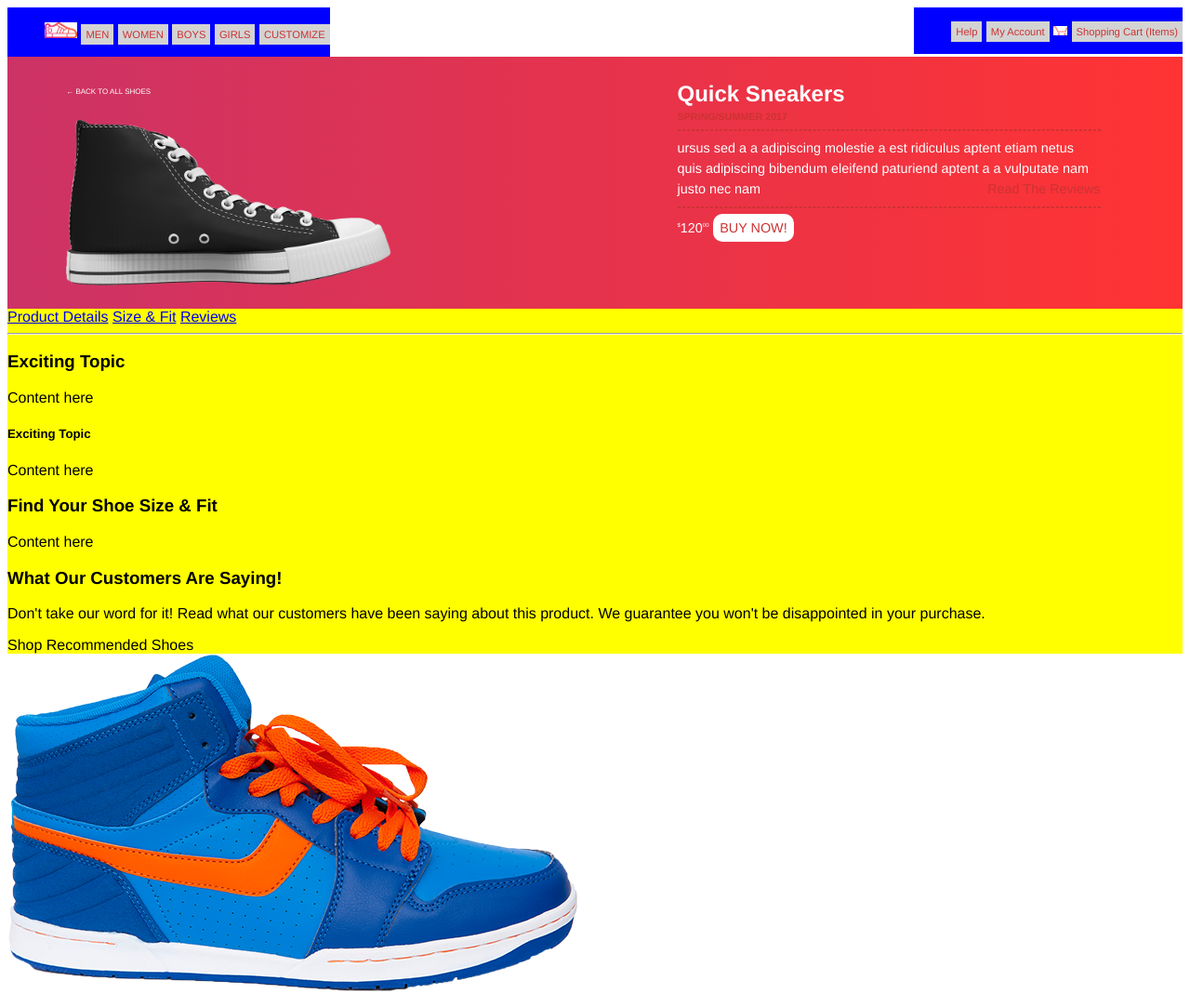
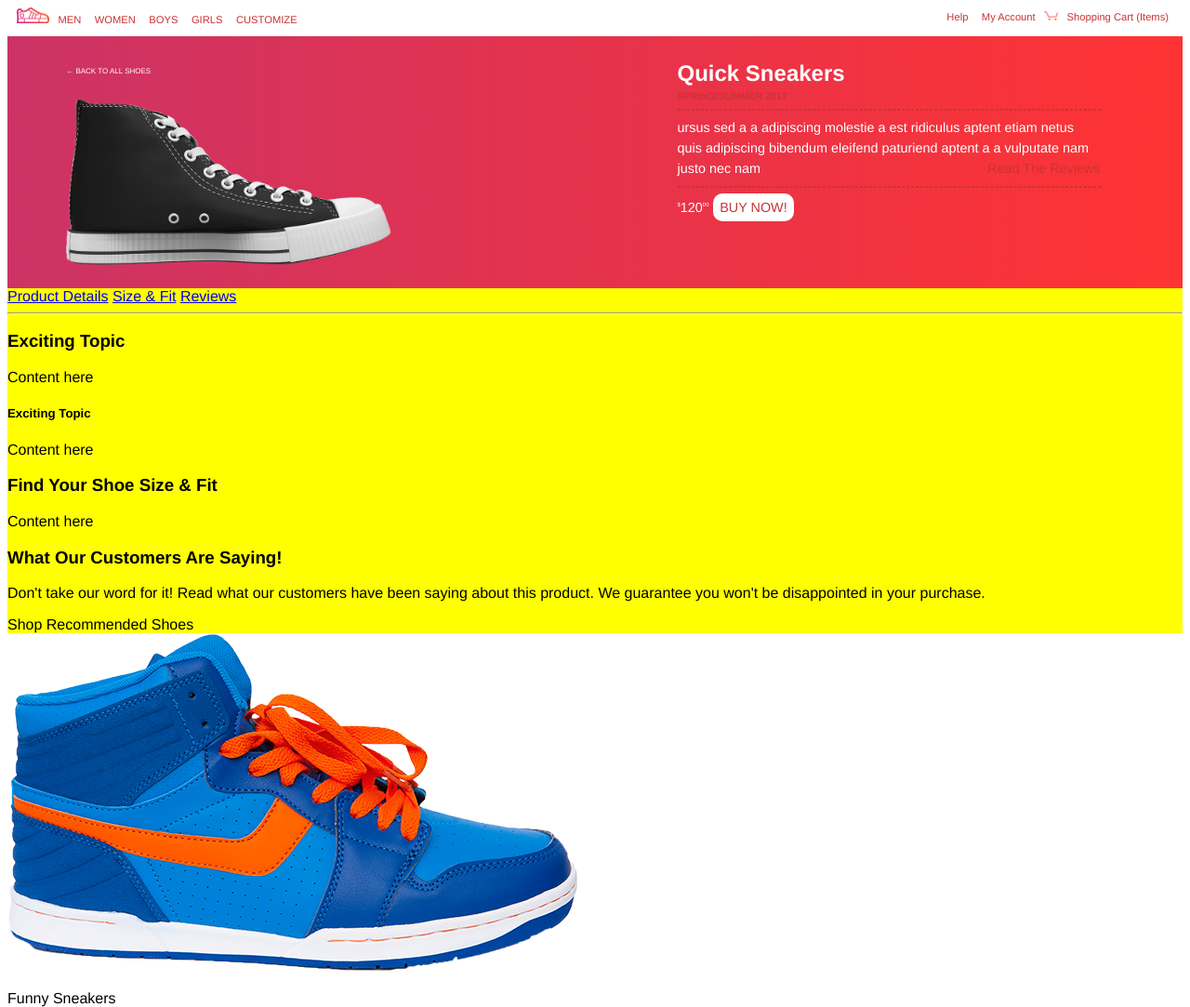
Before and after one commit to LyndseyR/Day1-TIY-Foundations, a plain HTML site: page index.html in a window 1280 px wide. Shown: the top 1083 px of the page at 93% size. Drawn offline with Linux system fonts and the light colour scheme.

```diff
--- a/index.html
+++ b/index.html
@@ -29,7 +29,7 @@
       </div>
     </header>
 
-    <section class="topBanner">
+    <section class="topBanner clearfix">
       <div class="shoeGraphic">
         &larr; back to all shoes
         <img class="shoe" src="images/shoe1.png" alt="Black Converse">
--- a/style.css
+++ b/style.css
@@ -13,19 +13,17 @@ Navigation**************/
   padding: 5px;
   color: #cc3333;
   font-size: .7em;
-  background-color: lightgrey;
   text-decoration: none;
 }
 
 .navLeft{
   float: left;
-  background-color: blue;
   text-transform: uppercase;
+  margin-left: 10px;
 }
 
 .navRight {
-  background-color: blue;
-
+  margin-right: 10px;
   float: right;
 }
 
@@ -37,6 +35,10 @@ Navigation**************/
   width: 15px;
 }
 
+ul {
+  margin: 0 0 10px;
+  padding: 0;
+}
 /*************************
 Section Top Banner********/
 
@@ -49,10 +51,14 @@ Section Top Banner********/
   padding: 2% 0;
   height: 100%;
 }
+.clearfix {
+  zoom: 1;
+  overflow: auto;
+}
+
 .shoeGraphic {
   display: inline-block;
   width: 40%;
-  /*background-color: lightblue;*/
   margin-left: 5%;
   margin-right: 5%;
   text-transform: uppercase;
@@ -63,7 +69,6 @@ Section Top Banner********/
   width: 36%;
   margin-left: 7%;
   margin-right: 7%;
-  /*background-color: lightgreen;*/
   float: right;
 }
 .shoe {
```
